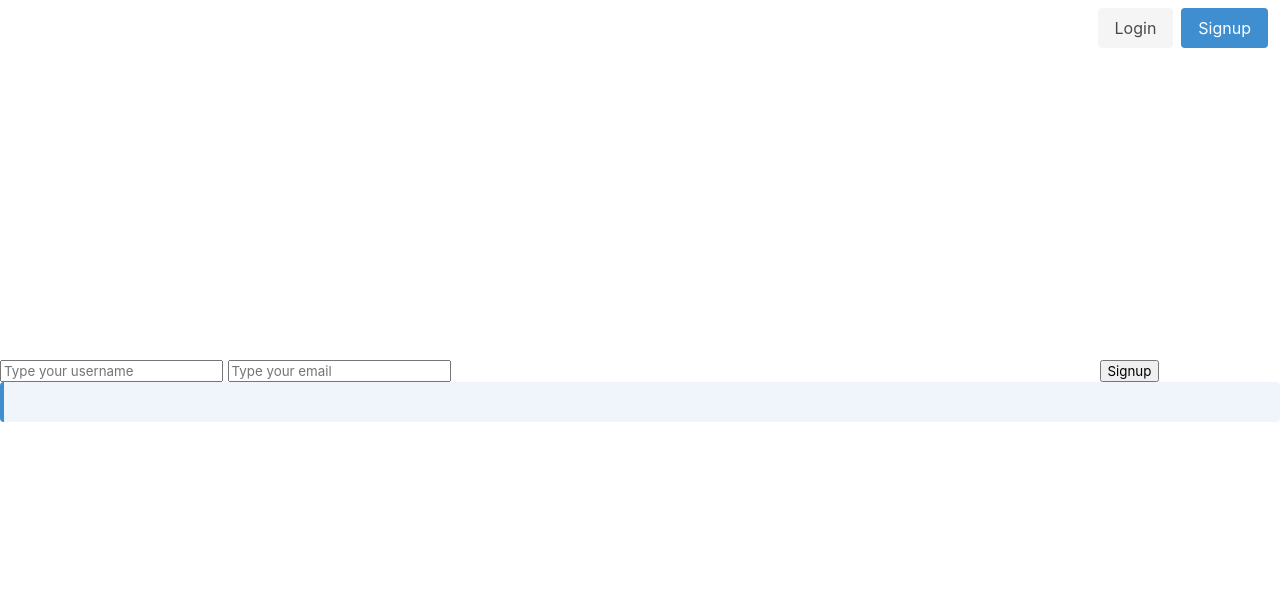
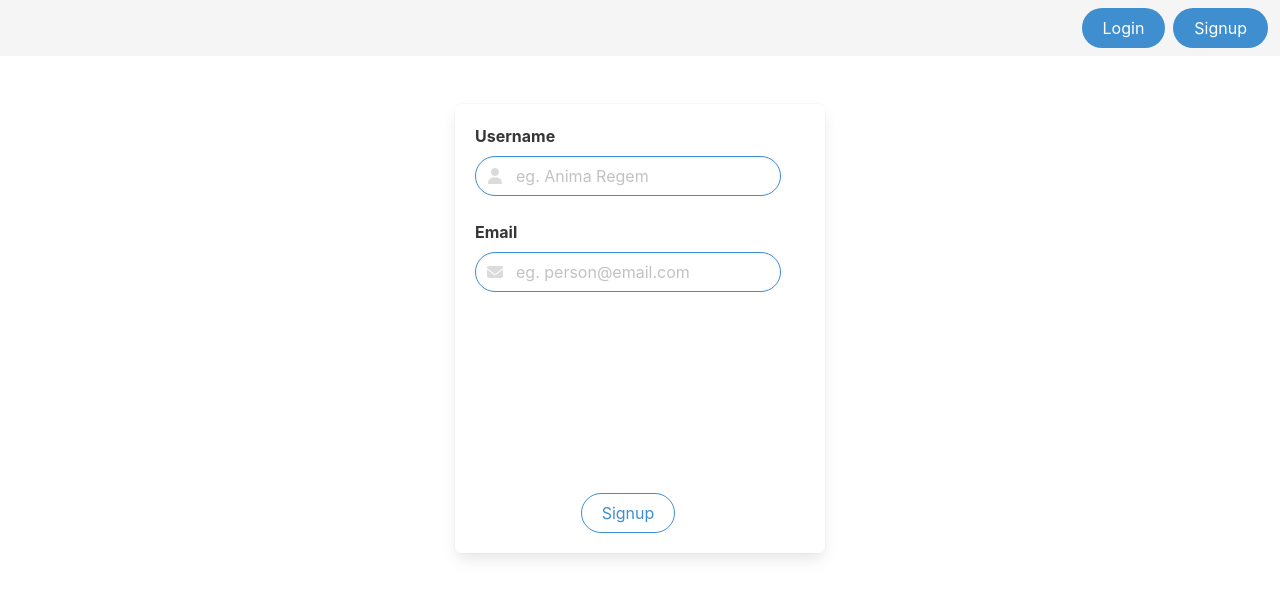
Before and after one commit to anima-regem/face-recognition, a Flask app: page /signup/ in a window 1280 px wide. Shown: the top 598 px of the page. Run offline with Flask 2, Linux system fonts and the light colour scheme; some libraries are stand-ins or nearby versions.

Commit message:
Modified

```diff
--- a/recognizer/__init__.py
+++ b/recognizer/__init__.py
@@ -15,7 +15,6 @@
     app.config['SECRET_KEY'] = SECRET_KEY
     app.config['SQLALCHEMY_DATABASE_URI'] = DB_URI
     app.config['SQLALCHEMY_TRACK_MODIFICATIONS']=True
-    app.config['UPLOAD_FOLDER'] = path.join('/uploads/')
     db.init_app(app)
 
     from .auth import auth
--- a/recognizer/auth.py
+++ b/recognizer/auth.py
@@ -1,4 +1,4 @@
-from flask import Blueprint, render_template, request, redirect, url_for, flash
+from flask import Blueprint, jsonify, render_template, request, redirect, url_for, flash, Response, abort
 from .modals import User
 from . import db
 import face_recognition
@@ -12,31 +12,50 @@
     known_encoding = face_recognition.face_encodings(known_image)[0]
     unknown_encoding = face_recognition.face_encodings(unknown_image)[0]
 
-    results = face_recognition.compare_faces([known_encoding], unknown_encoding)
+    results = face_recognition.compare_faces([known_encoding], unknown_encoding,0.4)
     return results[0]
 
+def face_checker(image):
+    test_image = face_recognition.load_image_file(image)
+    test_encoding = face_recognition.face_encodings(test_image)
+    if len(test_encoding) == 0:
+        return False
+    return True
 
 auth = Blueprint('auth', __name__)
 
 
+@auth.route('/',methods=['GET','POST'])
+@auth.route('/home/')
+@login_required
+def home():
+    flash('You are now logged in', category='success')
+    return render_template('index.html')
+
 @auth.route('/login/',methods=['GET','POST'])
-@auth.route('/',methods=['GET','POST'])
 def login():
     if(request.method=='POST'):
         uname = request.form.get('uname')
         file = request.files['blob']
+        unknwn_read = file.read()
+        unknwn = io.BytesIO(unknwn_read)
+
+        if (not face_checker(unknwn)) :
+            flash('Face not found', category="error")
+            return abort(400)
+
         user = User.query.filter_by(uname=uname).first()
-        unknwn = io.BytesIO(file.read())
+        if(not user):
+            flash('Username not Found', category="error")
+
         knwn = io.BytesIO(user.image)
         check = recognizer(knwn, unknwn)
-        print(check)
-        if(check):
-            login_user(user)
-            flash('Login Successful')
-            return redirect(url_for('auth.home'))
-        else:
-            flash("Try Again")
-            return redirect(url_for('auth.login'))
+        if(not check):
+            flash("Faces does not match", category="error")
+            return {"code":1}
+        login_user(user, remember=True)
+        flash('Login Successful', category="success")
+        return Response(200)
 
     return render_template('login.html')
 
@@ -45,14 +64,25 @@
     if(request.method=='POST'):
         uname = request.form.get('uname')
         email = request.form.get('email')
+        file = request.files['blob']
+        file_read = file.read()
+        knwn = io.BytesIO(file_read)
 
-        file = request.files['blob']
+        user = User.query.filter_by(uname=uname).first()
+        if(user):
+            flash("Username already exists", category="error")
+            return {"code":1}
 
-        user = User(uname=uname,email=email,image=file.read())
+        if (not face_checker(knwn)) :
+            flash('Face not found', category="error")
+            return {"code":1}
+
+        print("Face detected!")
+        user = User(uname=uname,email=email,image=file_read)
         db.session.add(user)
         db.session.commit()
-        flash('You are now registered and can log in')
-        return redirect(url_for('auth.login'))
+        flash('You are now registered and can log in',category='success')
+        return Response(200)
 
     return render_template('signup.html')
 
@@ -60,11 +90,5 @@
 @login_required
 def logout():
     logout_user()
-    flash('You have been logged out.')
+    flash('You have been logged out.', category='success')
     return redirect(url_for('auth.login'))
-
-@auth.route('/home/')
-@login_required
-def home():
-    flash('You are now logged in')
-    return render_template('index.html')
--- a/recognizer/templates/base.html
+++ b/recognizer/templates/base.html
@@ -13,18 +13,49 @@
       integrity="sha256-/xUj+3OJU5yExlq6GSYGSHk7tPXikynS7ogEvDej/m4="
       crossorigin="anonymous"
     ></script>
+    <link
+      rel="stylesheet"
+      href="https://cdnjs.cloudflare.com/ajax/libs/font-awesome/6.1.1/css/all.min.css"
+      integrity="sha512-KfkfwYDsLkIlwQp6LFnl8zNdLGxu9YAA1QvwINks4PhcElQSvqcyVLLD9aMhXd13uQjoXtEKNosOWaZqXgel0g=="
+      crossorigin="anonymous"
+      referrerpolicy="no-referrer"
+    />
   </head>
   <body>
-
-    {% block contents %}
+    {% block contents %} {% endblock %} {% block flash_msg %} {% with messages =
+    get_flashed_messages(with_categories=True) %} {% if messages %} {% for
+    category,msg in messages %} {% if category == 'error' %}
+    <article class="message is-danger" id="flash">
+      <div class="message-header">
+        <p>Oops...</p>
+        <button
+          class="delete"
+          aria-label="delete"
+          onclick="document.getElementById('flash').style.display = 'None';"
+        ></button>
+      </div>
+      <div class="message-body">{{msg}}</div>
+    </article>
+    {% else %}
+    <article class="message is-info" id="flash">
+      <div class="message-header">
+        <p>Success</p>
+        <button
+          class="delete"
+          aria-label="delete"
+          onclick="document.getElementById('flash').style.display = 'None';"
+        ></button>
+      </div>
+      <div class="message-body">{{msg}}</div>
+    </article>
+    {% endif %} {% endfor %} {% endif %} {% endwith %}
+    <style defer>
+      #flash {
+        position: fixed;
+        right: 1px;
+        bottom: 1px;
+      }
+    </style>
     {% endblock %}
-
-    <article class="message is-info">
-        <div class="message-body">
-            {% for message in flash %}
-                {{ message }}
-            {% endfor %}
-        </div>
-      </article>
   </body>
 </html>
--- a/recognizer/templates/signup.html
+++ b/recognizer/templates/signup.html
@@ -1,27 +1,87 @@
 {% extends "base.html" %}
 
 {% block contents %}
-<nav class="navbar" role="navigation" aria-label="main navigation">
+<nav class="navbar is-light" role="navigation" aria-label="main navigation">
   <div class="navbar-end">
     <div class="navbar-item">
       <div class="buttons">
-        <a class="button is-light" href="{{ url_for('auth.login') }}"> Login </a>
-        <a class="button is-info" href="{{ url_for('auth.signup') }}"> Signup </a>
+        <a class="button is-info is-rounded" href="{{ url_for('auth.login') }}"> Login </a>
+        <a class="button is-info is-rounded" href="{{ url_for('auth.signup') }}"> Signup </a>
 
       </div>
     </div>
   </div>
 </div>
 </nav>
+<br/>
+<br/>
+<div class="columns is-centered is-vcentered p-5">
+  <div id="form-control" class="box columns is-centered is-vcentered">
     <form action="" method="post">
-      <input type="text" name="uname" id="uname" placeholder="Type your username" required />
-      <input type="text" name="email" id="email" placeholder="Type your email" required />
-      <video id="webcam" autoplay playsinline width="640" height="480"></video>
-      <canvas id="canvas" style="display: none" width="640" height="480"></canvas>
-      <!-- <input type="file" name="file" id="file" accept="image/*" required /> -->
+      <div class="column columns is-full is-centered">
+        <div class="field">
+          <label class="label">Username</label>
+          <div class="control has-icons-left has-icons-right">
+            <input
+              type="text"
+              name="uname"
+              id="uname"
+              required
+              autocomplete="off"
+              class="input is-info is-rounded"
+              placeholder="eg. Anima Regem"
+            />
+            <span class="icon is-small is-left">
+              <i class="fas fa-user"></i>
+            </span>
+          </div>
+        </div>
+      </div>
 
-      <button type="submit" id="btnSubmit">Signup</button>
+      <div class="column columns is-full is-centered">
+        <div class="field">
+          <label class="label">Email</label>
+          <div class="control has-icons-left has-icons-right">
+            <input
+              type="text"
+              name="email"
+              id="email"
+              required
+              autocomplete="off"
+              class="input is-info is-rounded"
+              placeholder="eg. person@email.com"
+            />
+            <span class="icon is-small is-left">
+              <i class="fas fa-envelope"></i>
+            </span>
+          </div>
+        </div>
+      </div>
+
+      <video
+        id="webcam"
+        class="has-ratio is-4by3 column is-full"
+        autoplay
+        playsinline
+        width="640"
+        height="480"
+      ></video>
+      <canvas
+        id="canvas"
+        style="display: none"
+        width="640"
+        height="480"
+      ></canvas>
+      <div class="column columns is-full is-centered">
+        <button type="submit" id="btnSubmit" class="button is-info is-rounded is-outlined">
+          Signup
+        </button>
+      </div>
     </form>
+  </div>
+</div>
+
+
 
     <script>
       const video = document.getElementById("webcam");
@@ -57,6 +117,14 @@
             data: fd,
             contentType: false,
             processData: false,
+            success: function()
+              {
+                window.location.href = '/login/'
+              },
+            error: function()
+              {
+                window.location.href = '/signup/'
+              }
           });
         });
       });
```
Also changed, not shown: recognizer/templates/index.html (+9 -43 lines), recognizer/templates/login.html (+72 -21 lines).
